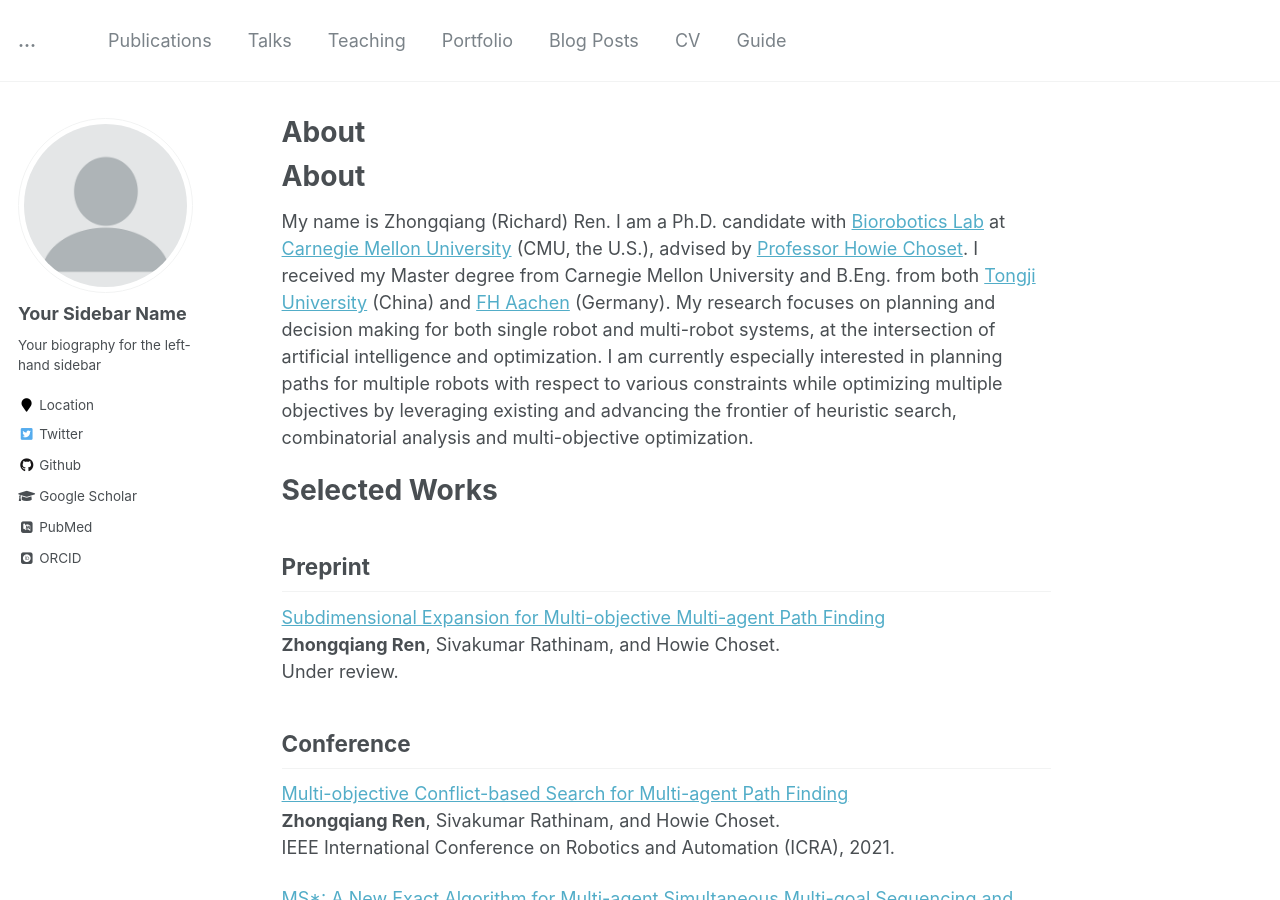
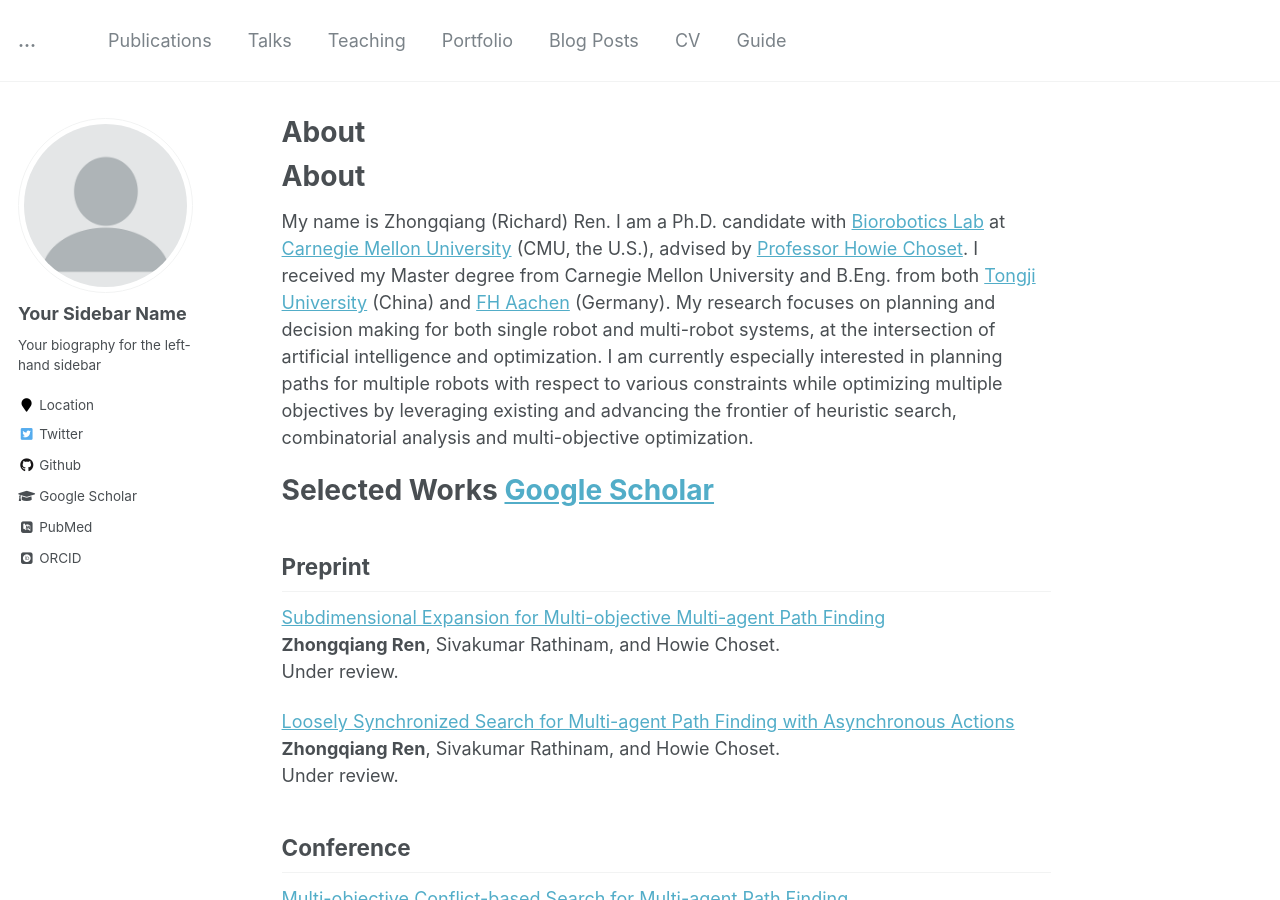
Before and after one commit to wonderren/wonderren.github.io, a Jekyll site: the page built from _pages/about2.md, in a window 1280 px wide and 900 px high. Built offline with Jekyll 4.4.1, drawn with Linux system fonts in a browser that asks for light colours; some web fonts are replaced; our own code applies the rules of GitHub Pages for plain Markdown files.

Commit message:
Update about2.md

```diff
--- a/_pages/about2.md
+++ b/_pages/about2.md
@@ -7,18 +7,23 @@ I received my Master degree from Carnegie Mellon University and B.Eng. from both
 My research focuses on planning and decision making for both single robot and multi-robot systems, at the intersection of artificial intelligence and optimization.
 I am currently especially interested in planning paths for multiple robots with respect to various constraints while optimizing multiple objectives by leveraging existing and advancing the frontier of heuristic search, combinatorial analysis and multi-objective optimization.
 
-Selected Works
+Selected Works [Google Scholar](https://scholar.google.com/citations?user=kKKvRXsAAAAJ&hl=en&oi=sra)
 ======
 
 Preprint
-----
+------
 
 [Subdimensional Expansion for Multi-objective Multi-agent Path Finding](https://arxiv.org/pdf/2102.01353.pdf)\
 **Zhongqiang Ren**, Sivakumar Rathinam, and Howie Choset.\
 Under review.
 
+[Loosely Synchronized Search for Multi-agent Path Finding with Asynchronous Actions](https://arxiv.org/pdf/2103.04516.pdf)\
+**Zhongqiang Ren**, Sivakumar Rathinam, and Howie Choset.\
+Under review.
+
+
 Conference
-----
+------
 
 [Multi-objective Conflict-based Search for Multi-agent Path Finding](https://arxiv.org/pdf/2101.03805.pdf)\
 **Zhongqiang Ren**, Sivakumar Rathinam, and Howie Choset.\
```
